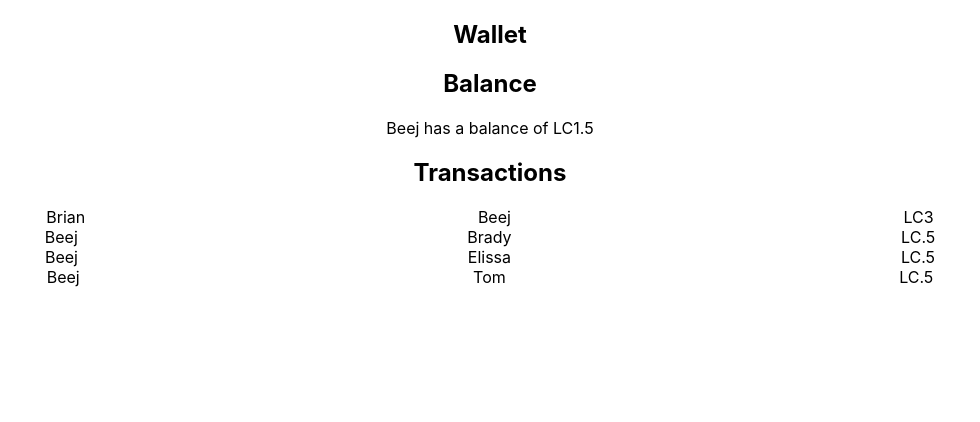
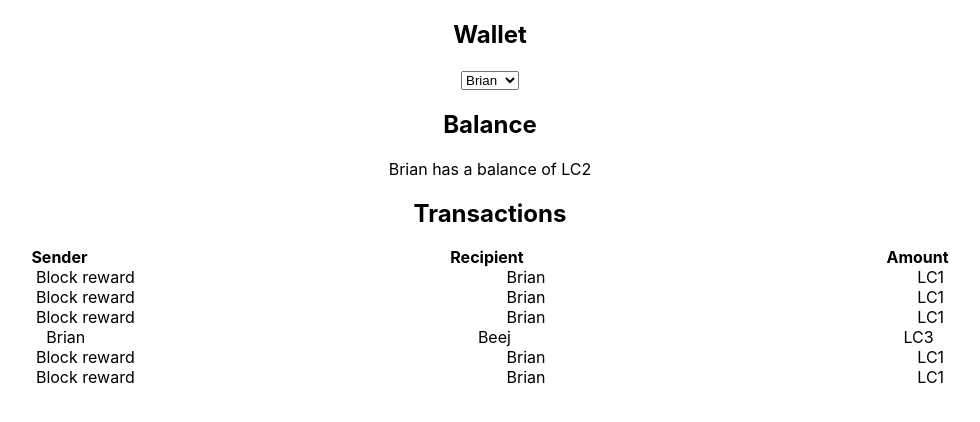
Before and after one commit to shaunorpen/Wallet, a React (Create React App) app: page / in a window 1280 px wide. Shown: the top 422 px of the page, without its empty margins (150-1130 px from the left). Built offline with nearby package versions, Linux system fonts and the light colour scheme.

Commit message:
add user dropdown

```diff
--- a/src/App.js
+++ b/src/App.js
@@ -3,7 +3,7 @@ import blockchain from './data'
 import './App.css';
 
 function App() {
-  const [user, setUser] = useState('Beej');
+  let [user, setUser] = useState('Brian');
 
   function extractTransactions(blockchain) {
     const transactions = [];
@@ -33,15 +33,31 @@ function App() {
 
   const transactions = extractTransactions(blockchain);
 
+  const handleChange = e => {
+    setUser(e.target.value);
+  }
+
   return (
     <div className="App">
       <h2>Wallet</h2>
       {/* * Allow the user to enter, save, or change the `id` used for the program */}
+      <select name="user" id="user" value={user} onChange={handleChange} >
+        <option value="Brian">Brian</option>
+        <option value="Beej">Beej</option>
+        <option value="Brady">Brady</option>
+        <option value="Elissa">Elissa</option>
+        <option value="Tom">Tom</option>
+      </select>
       <h2>Balance</h2>
       {/* * Display the current balance for that user */}
       <p>{user} has a balance of LC{caculateBalance(transactions, user)}</p>
       <h2>Transactions</h2>
       {/* * Display a list of all transactions for this user, including sender and recipient */}
+      <div style={{ display:"flex", justifyContent:"space-around", fontWeight:"bold" }}>
+          <div>Sender</div>
+          <div>Recipient</div>
+          <div>Amount</div>
+        </div>
       <div>
         <Transactions transactions={transactions.filter(transaction => transaction.sender === user || transaction.recipient === user)} user={user} />
       </div>
@@ -52,8 +68,8 @@ function App() {
 function Transactions({ transactions, user }) {
   return transactions
     .map(transaction => (
-        <div style={{ display:"flex", justifyContent:"space-around"}}>
-          <div>{transaction.sender}</div>
+        <div style={{ display:"flex", justifyContent:"space-around" }}>
+          <div>{transaction.sender === '0' ? 'Block reward' : transaction.sender }</div>
           <div>{transaction.recipient}</div>
           <div>LC{transaction.amount}</div>
         </div>
```
